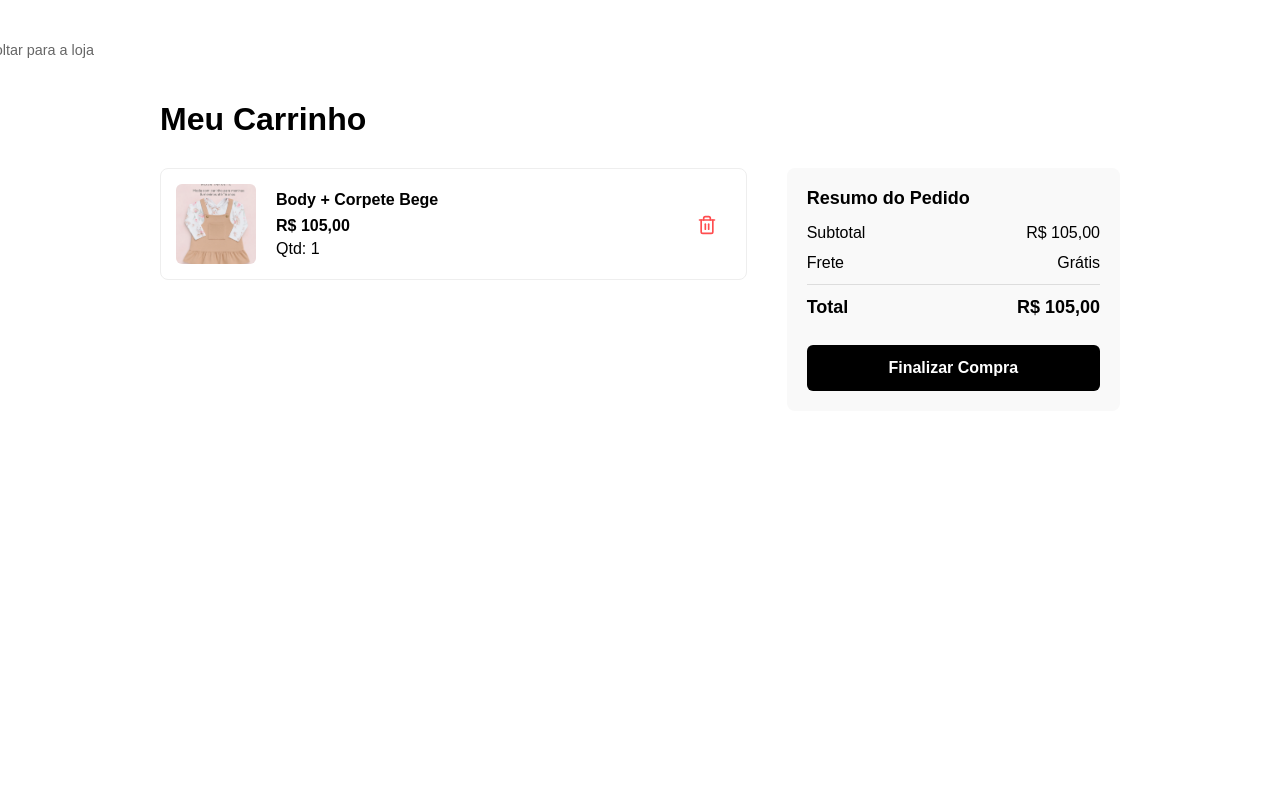
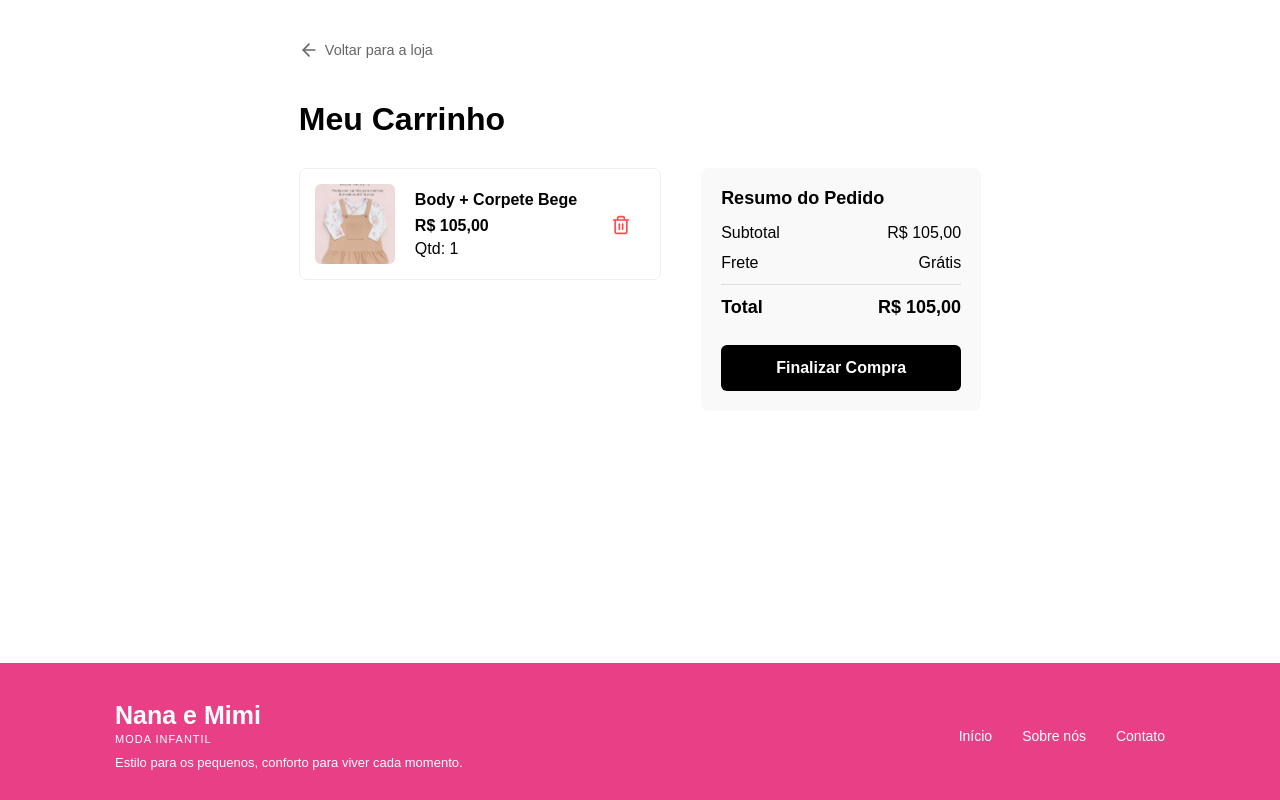
Before and after one commit to vitor-gabriel-rds/prebanca, a React (Vite) app: page /carrinho in a window 1280 px wide. Built offline with nearby package versions, Linux system fonts and the light colour scheme.

Commit message:
Add files via upload

```diff
--- a/src/App.jsx
+++ b/src/App.jsx
@@ -1,4 +1,4 @@
-import { BrowserRouter, Routes, Route } from 'react-router-dom';
+import { BrowserRouter, Routes, Route, useLocation } from 'react-router-dom';
 import Inicio from './Inicio';
 import Login from './Login';
 import Cadastro from './Cadastro';
@@ -6,32 +6,51 @@ import Produto from './Produto';
 import Carrinho from './Carrinho';
 import SobreNos from './SobreNos';
 import Contato from './Contato';
+import Footer from './Footer';
+
+function FooterCondicional() {
+  const location = useLocation();
+
+  if (
+    location.pathname === "/login" ||
+    location.pathname === "/cadastro"
+  ) {
+    return null;
+  }
+
+  return <Footer />;
+}
 
 function App() {
   return (
     <BrowserRouter>
       <Routes>
-        {/* Rota da página inicial */}
+
+        {/* Página inicial */}
         <Route path="/" element={<Inicio />} />
 
-        {/* Rota da página de login */}
+        {/* Página de login */}
         <Route path="/login" element={<Login />} />
 
-        {/* Rota da página de cadastro */}
+        {/* Página de cadastro */}
         <Route path="/cadastro" element={<Cadastro />} />
 
-        {/* Rota dinâmica: o ":id" aceita qualquer número ou texto */}
+        {/* Página do produto */}
         <Route path="/produto/:id" element={<Produto />} />
 
-        {/* Rota da página do carrinho */}
+        {/* Página do carrinho */}
         <Route path="/carrinho" element={<Carrinho />} />
 
-        {/* Rota da página "Sobre Nós" */}
+        {/* Página Sobre Nós */}
         <Route path="/sobre-nos" element={<SobreNos />} />
 
-        {/* Rota da página contato*/}
+        {/* Página de contato */}
         <Route path="/contato" element={<Contato />} />
+
       </Routes>
+
+      <FooterCondicional />
+
     </BrowserRouter>
   );
 }
--- a/src/Contato.jsx
+++ b/src/Contato.jsx
@@ -101,10 +101,6 @@ export default function Contato() {
               </div>
             </div>
           </div>
-
-          <p className="slogan">
-            Nana&Mimi — Estilo para os pequenos, conforto para viver cada momento.
-          </p>
         </div>
       </main>
     </div>
--- /dev/null
+++ b/src/Footer.css
@@ -0,0 +1,66 @@
+.footer {
+  background-color: #e83f87;
+  color: white;
+  margin-top: auto;
+  padding: 38px 70px 30px;
+  font-family: Arial, sans-serif;
+}
+
+.footer-conteudo {
+  max-width: 1050px;
+  margin: 0 auto;
+  display: flex;
+  justify-content: space-between;
+  align-items: center;
+}
+
+.footer-marca h2 {
+  margin: 0;
+  font-size: 25px;
+  font-weight: 600;
+}
+
+.footer-marca span {
+  display: block;
+  margin-top: 3px;
+  font-size: 11px;
+  letter-spacing: 1px;
+  font-weight: 500;
+}
+
+.footer-marca p {
+  margin: 10px 0 0;
+  font-size: 13px;
+  font-weight: 400;
+}
+
+.footer-links {
+  display: flex;
+  gap: 30px;
+}
+
+.footer-links a {
+  color: white;
+  text-decoration: none;
+  font-size: 14px;
+}
+
+.footer-links a:hover {
+  opacity: 0.75;
+}
+
+@media (max-width: 600px) {
+  .footer {
+    padding: 30px 25px;
+  }
+
+  .footer-conteudo {
+    flex-direction: column;
+    gap: 25px;
+    text-align: center;
+  }
+
+  .footer-links {
+    gap: 20px;
+  }
+}
--- /dev/null
+++ b/src/Footer.jsx
@@ -0,0 +1,25 @@
+import "./Footer.css";
+
+function Footer() {
+  return (
+    <footer className="footer">
+      <div className="footer-conteudo">
+
+        <div className="footer-marca">
+          <h2>Nana e Mimi</h2>
+          <span>MODA INFANTIL</span>
+          <p>Estilo para os pequenos, conforto para viver cada momento.</p>
+        </div>
+
+        <nav className="footer-links">
+          <a href="/">Início</a>
+          <a href="/sobre-nos">Sobre nós</a>
+          <a href="/contato">Contato</a>
+        </nav>
+
+      </div>
+    </footer>
+  );
+}
+
+export default Footer;
--- a/src/SobreNos.css
+++ b/src/SobreNos.css
@@ -1,53 +1,134 @@
+/* Página Sobre Nós */
+
 .sobre-container {
-  max-width: 800px;
-  margin: 30px auto;
-  padding: 0 20px;
+  max-width: 1100px;
+  margin: 0 auto;
+  padding: 25px 40px 50px;
+  font-family: Arial, sans-serif;
 }
 
+
+/* Botão voltar */
+
 .btn-voltar {
-  display: inline-flex;
+  display: flex;
   align-items: center;
-  gap: 6px;
-  color: #666;
+  gap: 7px;
   text-decoration: none;
-  font-size: 0.9rem;
-  margin-bottom: 20px;
-  margin-left: -200px;
+  color: #555;
+  font-size: 13px;
+  margin-bottom: 25px;
 }
 
+.btn-voltar:hover {
+  color: #e83f87;
+}
+
+
+/* Título */
+
 .sobre-container h1 {
-  font-size: 2rem;
-  color: #E74A88;
-  margin-bottom: 25px;
-  margin-left: -50px;
+  text-align: center;
+  color: #e83f87;
+  font-size: 25px;
+  margin: 0 0 35px;
+}
+
+
+/* Área do texto + imagem */
+
+.sobre-conteudo {
+  display: flex;
+  align-items: flex-start;
+  gap: 45px;
+}
+
+
+/* Texto */
+
+.sobre-texto {
+  flex: 1;
+  min-width: 500px;
 }
 
 .sobre-texto p {
-  width: 80%;
-  margin-left: -200px;
-  font-size: 1rem;
+  margin: 0 0 20px;
+  font-size: 15px;
   line-height: 1.7;
-  color: #444;
-  margin-bottom: 18px;
+  color: #333;
+  text-align: left;
 }
 
-.sobre-texto .localizacao {
+
+/* Imagem */
+
+.sobre-imagem {
+  width: 400px;
+  flex-shrink: 0;
   display: flex;
-  align-items: center;
-  gap: 6px;
-  margin: 25px 0;
-  color: #333;
+  justify-content: center;
+  align-items: flex-start;
 }
 
-.sobre-texto .slogan {
-  font-weight: bold;
-  color: #333;
-  margin-top: 30px;
+.sobre-imagem img {
+  width: 100%;
+  height: auto;
+  max-width: 400px;
+  display: block;
+  border-radius: 12px;
 }
 
-.sobre-footer {
-  text-align: center;
-  padding: 30px 0;
-  color: #888;
-  font-size: 0.85rem;
+
+/* Responsivo */
+
+@media (max-width: 1000px) {
+
+  .sobre-container {
+    padding: 25px 25px 40px;
+  }
+
+  .sobre-conteudo {
+    flex-direction: column;
+    gap: 30px;
+  }
+
+  .sobre-texto {
+    width: 100%;
+    min-width: 0;
+  }
+
+  .sobre-imagem {
+    width: 100%;
+    justify-content: center;
+  }
+
+  .sobre-imagem img {
+    width: 400px;
+    max-width: 100%;
+    height: auto;
+  }
 }
+
+
+/* Celular */
+
+@media (max-width: 500px) {
+
+  .sobre-container {
+    padding: 20px;
+  }
+
+  .sobre-container h1 {
+    font-size: 22px;
+    margin-bottom: 25px;
+  }
+
+  .sobre-texto p {
+    font-size: 14px;
+  }
+
+  .sobre-imagem img {
+    width: 300px;
+    max-width: 100%;
+  }
+}
--- a/src/SobreNos.jsx
+++ b/src/SobreNos.jsx
@@ -1,25 +1,53 @@
 import React from 'react';
 import { Link } from 'react-router-dom';
-import { CircleUserRound, ShoppingCart, Search, ArrowLeft, MapPin } from 'lucide-react';
+import {
+  CircleUserRound,
+  ShoppingCart,
+  Search,
+  ArrowLeft
+} from 'lucide-react';
+
 import logo from "./assets/logo.jpg";
+import imagemDona from "./assets/produto1.png";
+
 import './SobreNos.css';
 
 export default function SobreNos() {
   return (
     <div className="app">
+
       {/* Barra de Navegação */}
       <div className="navbar">
+
         <Link to="/">
-          <img src={logo} alt="Logo Nana&Mimi" className="logo" />
+          <img
+            src={logo}
+            alt="Logo Nana&Mimi"
+            className="logo"
+          />
         </Link>
 
         <div className="menu">
-          <Link to="/sobre-nos" style={{ textDecoration: 'none', color: 'inherit' }}>
+          <Link
+            to="/sobre-nos"
+            style={{
+              textDecoration: 'none',
+              color: 'inherit'
+            }}
+          >
             <span>Sobre nós</span>
           </Link>
-          <Link to="/contato" style={{ textDecoration: 'none', color: 'inherit' }}>
+
+          <Link
+            to="/contato"
+            style={{
+              textDecoration: 'none',
+              color: 'inherit'
+            }}
+          >
             <span>Contato</span>
           </Link>
+
           <span>Roupas</span>
         </div>
 
@@ -29,28 +57,51 @@ export default function SobreNos() {
             placeholder="Buscar produto..."
             className="input-pesquisa"
           />
-          <Search size={18} className="icone-lupa" />
+
+          <Search
+            size={18}
+            className="icone-lupa"
+          />
         </div>
 
         <div className="icons">
-          <Link to="/login" style={{ color: 'inherit' }}>
+
+          <Link
+            to="/login"
+            style={{ color: 'inherit' }}
+          >
             <CircleUserRound size={30} />
           </Link>
-          <Link to="/carrinho" style={{ color: 'inherit' }}>
+
+          <Link
+            to="/carrinho"
+            style={{ color: 'inherit' }}
+          >
             <ShoppingCart size={30} />
           </Link>
-        </div>
+
         </div>
 
-      {/* Conteúdo em texto corrido */}
+      </div>
+
+
+      {/* Conteúdo da página */}
       <main className="sobre-container">
+
         <Link to="/" className="btn-voltar">
-          <ArrowLeft size={18} /> Voltar para a Loja
+          <ArrowLeft size={18} />
+          Voltar para a Loja
         </Link>
+
 
         <h1>Sobre a Nana&Mimi</h1>
 
+
+        {/* Texto + imagem */}
+        <div className="sobre-conteudo">
+
           <div className="sobre-texto">
+
             <p>
               A Nana&Mimi nasceu de um sonho que começou no coração de Flavia Mendes: o desejo de empreender, criar algo especial e transformar sua paixão em uma marca capaz de fazer parte de momentos importantes da infância.
             </p>
@@ -75,14 +126,21 @@ export default function SobreNos() {
               Queremos estar presentes em cada fase, em cada descoberta e em cada momento especial da infância, oferecendo roupas que combinam com a alegria, a espontaneidade e a personalidade de cada criança.
             </p>
 
-          <p className="slogan">
-            Nana&Mimi — Estilo para os pequenos, conforto para viver cada momento.
-          </p>
           </div>
 
 
+          {/* Imagem */}
+          <div className="sobre-imagem">
+            <img
+              src={imagemDona}
+              alt="Nana&Mimi Moda Infantil"
+            />
+          </div>
+
+        </div>
 
       </main>
+
     </div>
   );
 }
--- a/src/index.css
+++ b/src/index.css
@@ -1,4 +1,13 @@
-body {
+html,
+body,
+#root {
   margin: 0;
   padding: 0;
+  min-height: 100%;
 }
+
+#root {
+  min-height: 100vh;
+  display: flex;
+  flex-direction: column;
+}
```
Also changed, not shown: 1 other file (tests, documents, lock files or other folders). Lines whose indentation alone changed are shown as unchanged.
